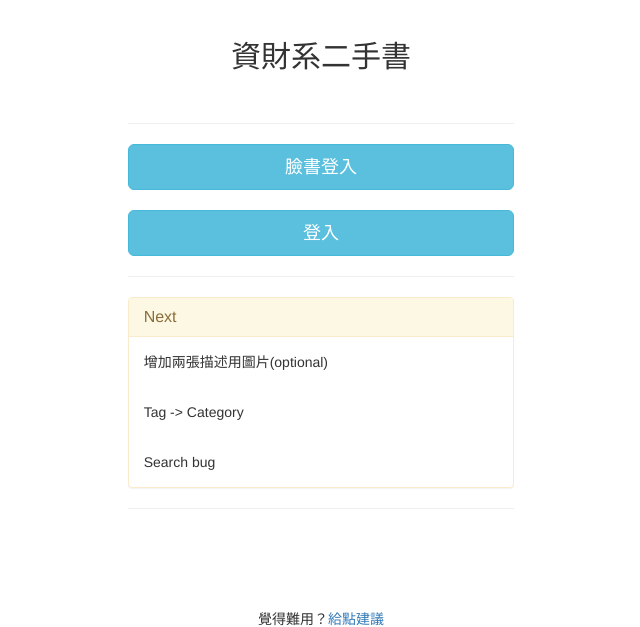
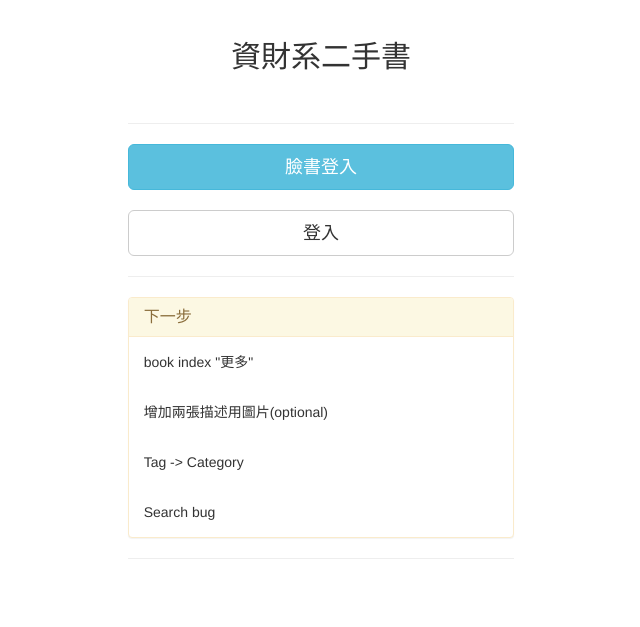
Before and after one commit to chichunchen/IFM, a Rails app: page / in a window 1280 px wide. Shown: the part 52-679 px from the top of the page, without its empty margins (319-959 px from the left). Run offline with Rails 7, Linux system fonts and the light colour scheme; style sheets or scripts are compiled from the project's sources; some libraries are stand-ins or nearby versions.

Commit message:
home UI (2)

```diff
--- a/app/views/home/index.html.erb
+++ b/app/views/home/index.html.erb
@@ -12,18 +12,21 @@
   	<% unless user_signed_in? %>
 	  	<%= button_to '臉書登入', user_omniauth_authorize_path(:facebook), :class => "btn btn-info btn-lg btn-block", :method => 'get' %>
 	  	<br>
-	  	<%= button_to '登入', new_user_session_path ,:class => "btn btn-info btn-lg btn-block", :method => 'get' %>
+	  	<%= button_to '登入', new_user_session_path ,:class => "btn btn-default btn-lg btn-block", :method => 'get' %>
   	<% else -%>
-	  	<%= button_to("買書", books_path, :class => "form-control", :method => 'get') %>
+	  	<%= button_to("買書", books_path, :class => "btn btn-success btn-lg btn-block", :method => 'get') %>
 	  	<br>
-	  	<%= button_to("賣書", new_book_path, :class => "form-control", :method => 'get') %>
+	  	<%= button_to("賣書", new_book_path, :class => "btn btn-info btn-lg btn-block", :method => 'get') %>
 	<% end %>
   </div>
 
   <hr>
   <div class="panel panel-warning">
 	  <div class="panel-heading">
-	    <h3 class="panel-title">Next</h3>
+	    <h3 class="panel-title">下一步</h3>
+	  </div>
+	  <div class="panel-body">
+	    book index "更多"
 	  </div>
 	  <div class="panel-body">
 	    增加兩張描述用圖片(optional)
```
Also changed, not shown: 1 other file.
